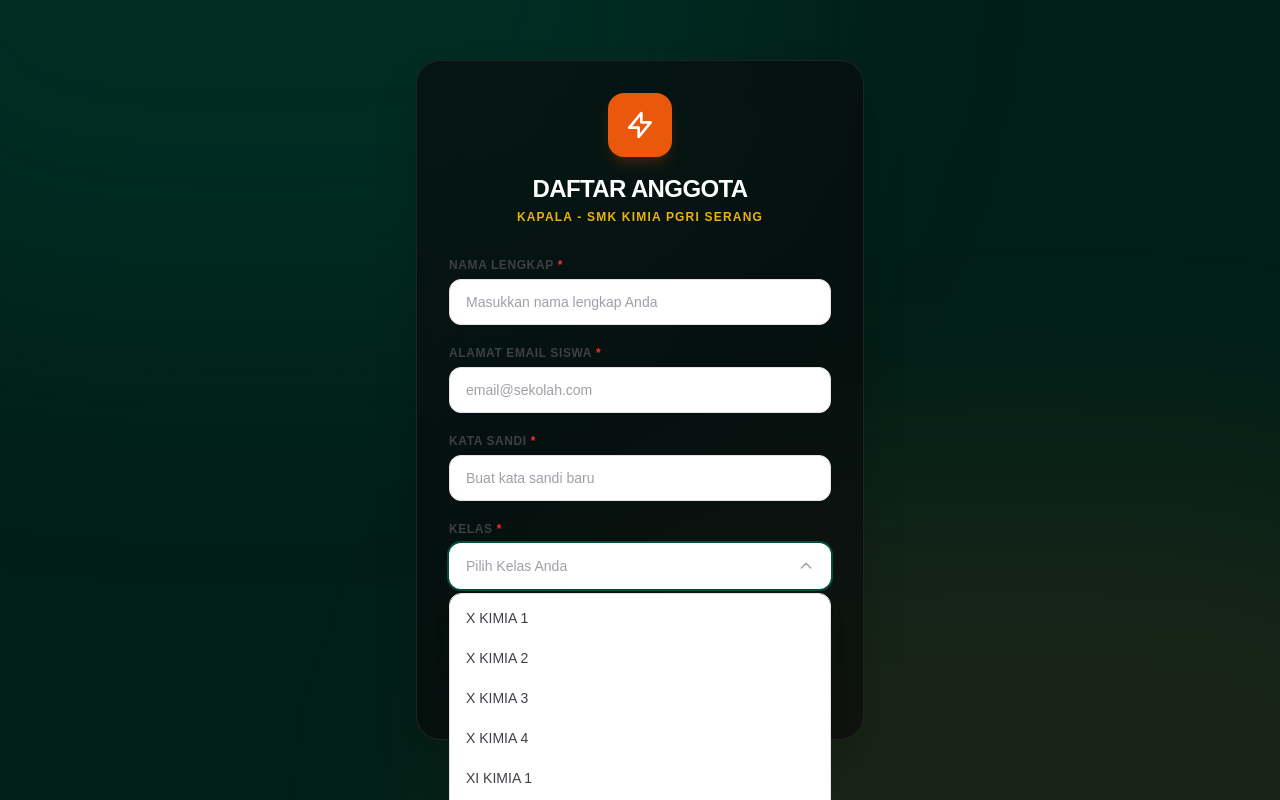
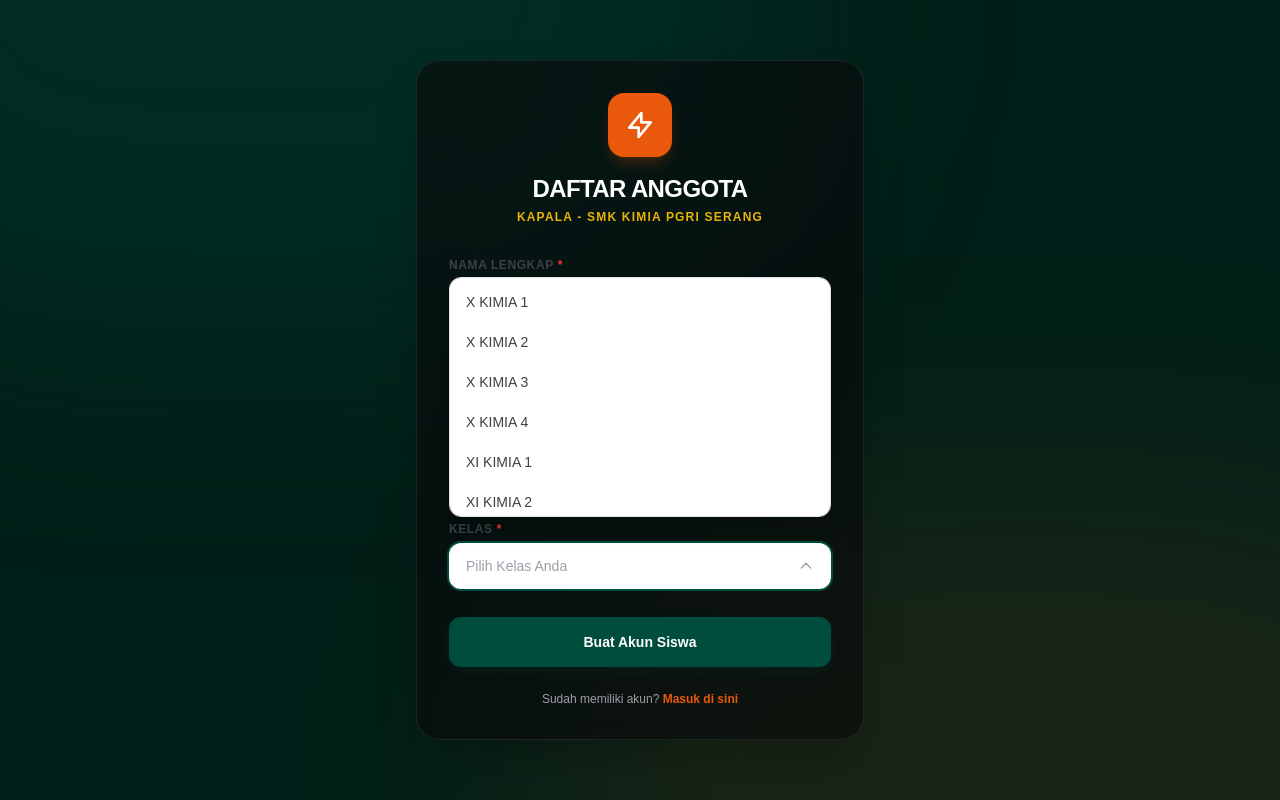
Before and after one commit to Dhaafin/apa-system, a Next.js app: page /register in a window 1280 px wide. Both pictures are taken after a click on the button "Pilih Kelas Anda". Built offline with nearby package versions, Linux system fonts and the light colour scheme.

Commit message:
style: add scale transitions and direction support to CustomDropdown and update AGENTS.md

```diff
--- a/src/app/register/page.jsx
+++ b/src/app/register/page.jsx
@@ -126,7 +126,7 @@ export default function RegisterPage() {
                 required
               />
 
-              {/* Custom Dropdown select box */}
+              {/* Custom Dropdown select box - pops up upwards */}
               <CustomDropdown
                 label="Kelas"
                 options={KELAS_OPTIONS}
@@ -134,6 +134,7 @@ export default function RegisterPage() {
                 onChange={setSelectedClass}
                 placeholder="Pilih Kelas Anda"
                 required
+                direction="up"
               />
 
               <Button
--- a/src/components/atoms/CustomDropdown.jsx
+++ b/src/components/atoms/CustomDropdown.jsx
@@ -7,6 +7,7 @@ export default function CustomDropdown({
   onChange,
   placeholder = "Pilih opsi...",
   required = false,
+  direction = "down", // "down" | "up"
   className = "",
 }) {
   const [isOpen, setIsOpen] = useState(false);
@@ -28,6 +29,11 @@ export default function CustomDropdown({
     setIsOpen(false);
   };
 
+  const positionClass =
+    direction === "up"
+      ? "bottom-[calc(100%+4px)] origin-bottom"
+      : "top-[calc(100%+4px)] origin-top";
+
   return (
     <div ref={dropdownRef} className={`flex flex-col gap-1.5 w-full relative ${className}`}>
       {label && (
@@ -47,7 +53,7 @@ export default function CustomDropdown({
           {value || placeholder}
         </span>
         <svg
-          className={`w-4 h-4 text-zinc-400 transition-transform duration-200 ${isOpen ? "rotate-180" : ""}`}
+          className={`w-4 h-4 text-zinc-400 transition-transform duration-300 ${isOpen ? "rotate-180" : ""}`}
           fill="none"
           stroke="currentColor"
           viewBox="0 0 24 24"
@@ -57,9 +63,14 @@ export default function CustomDropdown({
         </svg>
       </button>
 
-      {/* Floating Options Menu */}
-      {isOpen && (
-        <div className="absolute left-0 right-0 top-[calc(100%+4px)] z-50 max-h-60 overflow-y-auto rounded-xl border border-zinc-200 bg-white shadow-xl dark:bg-zinc-950 dark:border-zinc-800 scrollbar-thin">
+      {/* Floating Options Menu with smooth transition animations */}
+      <div
+        className={`absolute left-0 right-0 z-50 max-h-60 overflow-y-auto rounded-xl border border-zinc-200 bg-white shadow-xl dark:bg-zinc-950 dark:border-zinc-800 scrollbar-thin transition-all duration-200 ease-out ${positionClass} ${
+          isOpen
+            ? "opacity-100 scale-100 pointer-events-auto"
+            : "opacity-0 scale-95 pointer-events-none"
+        }`}
+      >
         <div className="py-1">
           {options.map((option) => (
             <button
@@ -88,7 +99,6 @@ export default function CustomDropdown({
           ))}
         </div>
       </div>
-      )}
     </div>
   );
 }
```
Also changed, not shown: 1 other file (tests, documents, lock files or other folders). Lines whose indentation alone changed are shown as unchanged.
